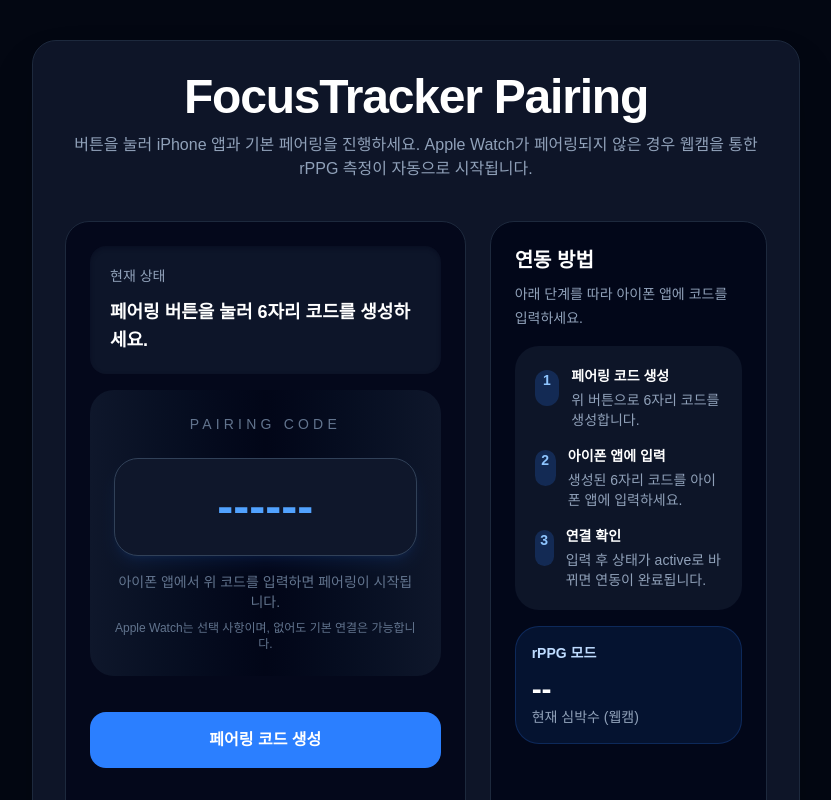
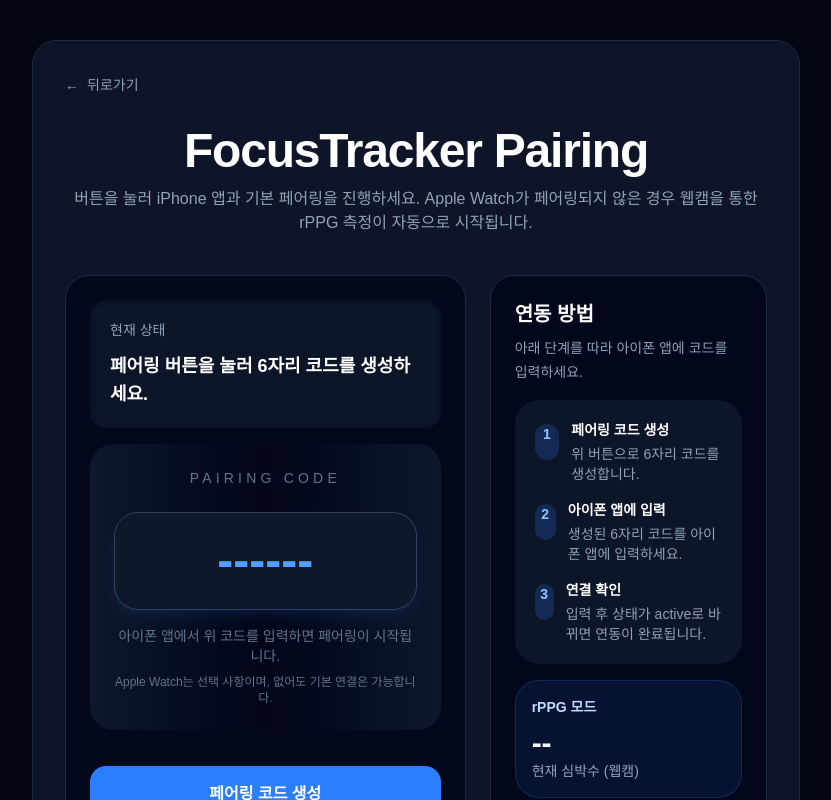
Before and after one commit to rla-wlxo/my-focus-app, a Next.js app: page /tracker in a window 1280 px wide. Shown: the top 800 px of the page, without its empty margins (224-1055 px from the left). Built offline with nearby package versions, Linux system fonts and the light colour scheme; no server answers.

Commit message:
뒤로가기 버튼 추기(UI 수정)

```diff
--- a/src/app/page.tsx
+++ b/src/app/page.tsx
@@ -19,7 +19,7 @@ export default function HomePage() {
             <h1 className="text-3xl font-bold">집중도 모니터링</h1>
             <p className="text-slate-400">실시간 데이터 트래킹</p>
           </div>
-          <button onClick={() => router.push('/tracker')} className="...">⌚ 애플워치 연동</button>
+          <button onClick={() => router.push('/tracker')} className="rounded-lg bg-gradient-to-r from-blue-600 to-purple-600 px-6 py-3 font-semibold shadow-lg shadow-blue-500/20 transition hover:shadow-lg hover:shadow-blue-400/40">⌚ Apple Watch 연동</button>
         </header>
 
         <div className="grid gap-6 lg:grid-cols-3">
@@ -44,7 +44,7 @@ export default function HomePage() {
             <StatusCard label={`심박수 (${heartRateSource})`} status={heartRate > 0 ? "감지됨" : "대기 중"} isActive={heartRate > 0} colorClass="red" />
             <StatusCard label="시선 추적" status={isLoaded ? "로드됨" : "로드 중"} isActive={isLoaded} colorClass="blue" />
 
-            <button onClick={() => router.push('/result')} className="w-full ...">
+            <button onClick={() => router.push('/result')} className="w-full rounded-lg bg-gradient-to-r from-cyan-600 to-blue-600 px-6 py-3 font-semibold shadow-lg shadow-cyan-500/20 transition hover:shadow-lg hover:shadow-cyan-400/40">
               결과 보기
             </button>
           </aside>
--- a/src/app/tracker/page.tsx
+++ b/src/app/tracker/page.tsx
@@ -1,11 +1,13 @@
 'use client';
 
 import { useState, useEffect } from 'react';
+import { useRouter } from 'next/navigation';
 import { PairingData, PairingResponse } from '../../types/tracker';
 import WebcamView from '../../components/WebcamView';
 import { useRPPG } from '../../hooks/useRPPG';
 
 export default function TrackerPage() {
+  const router = useRouter();
   const [code, setCode] = useState<string>('');
   const [data, setData] = useState<PairingData | null>(null);
   const [loading, setLoading] = useState(false);
@@ -82,6 +84,14 @@ export default function TrackerPage() {
   return (
     <main className="flex min-h-screen bg-gray-950 text-white px-4 py-10 sm:px-6">
       <div className="mx-auto w-full max-w-3xl rounded-3xl border border-slate-800 bg-slate-900/95 p-8 shadow-2xl backdrop-blur-xl">
+        <button
+          onClick={() => router.back()}
+          className="mb-8 inline-flex items-center gap-2 text-sm text-slate-400 transition hover:text-white"
+        >
+          <span>←</span>
+          <span>뒤로가기</span>
+        </button>
+
         <div className="mb-10 text-center">
           <h1 className="text-4xl font-extrabold tracking-tight text-white sm:text-5xl">FocusTracker Pairing</h1>
           <p className="mt-3 text-sm text-slate-400 sm:text-base">버튼을 눌러 iPhone 앱과 기본 페어링을 진행하세요. Apple Watch가 페어링되지 않은 경우 웹캠을 통한 rPPG 측정이 자동으로 시작됩니다.</p>
```
